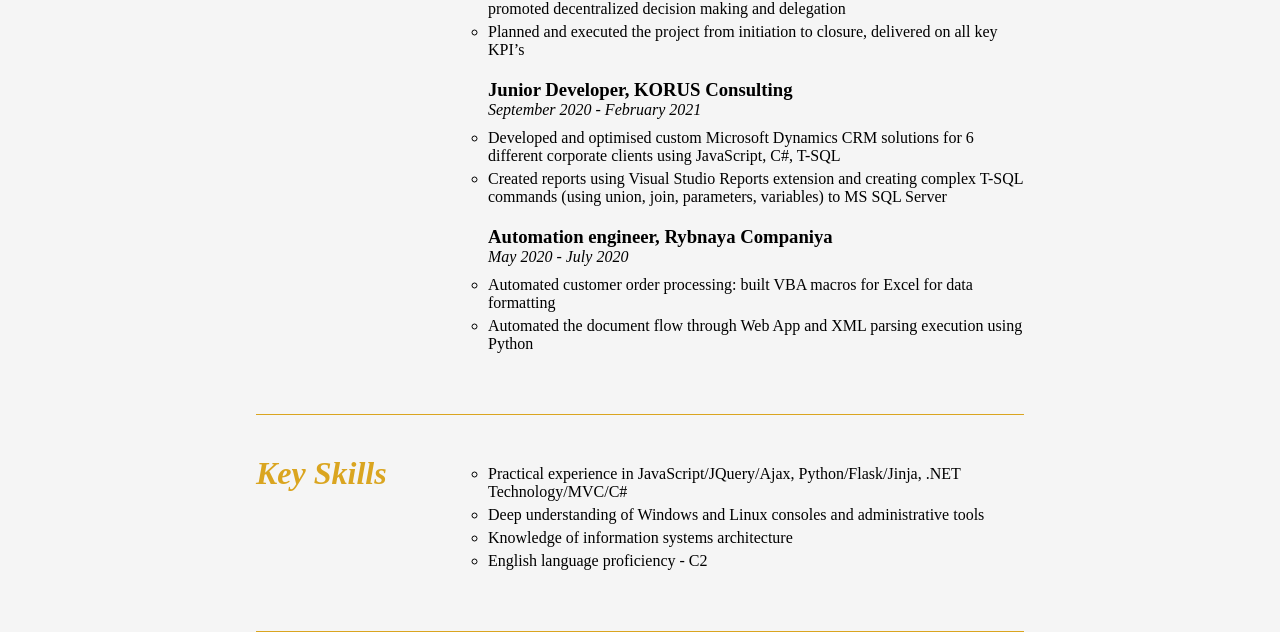
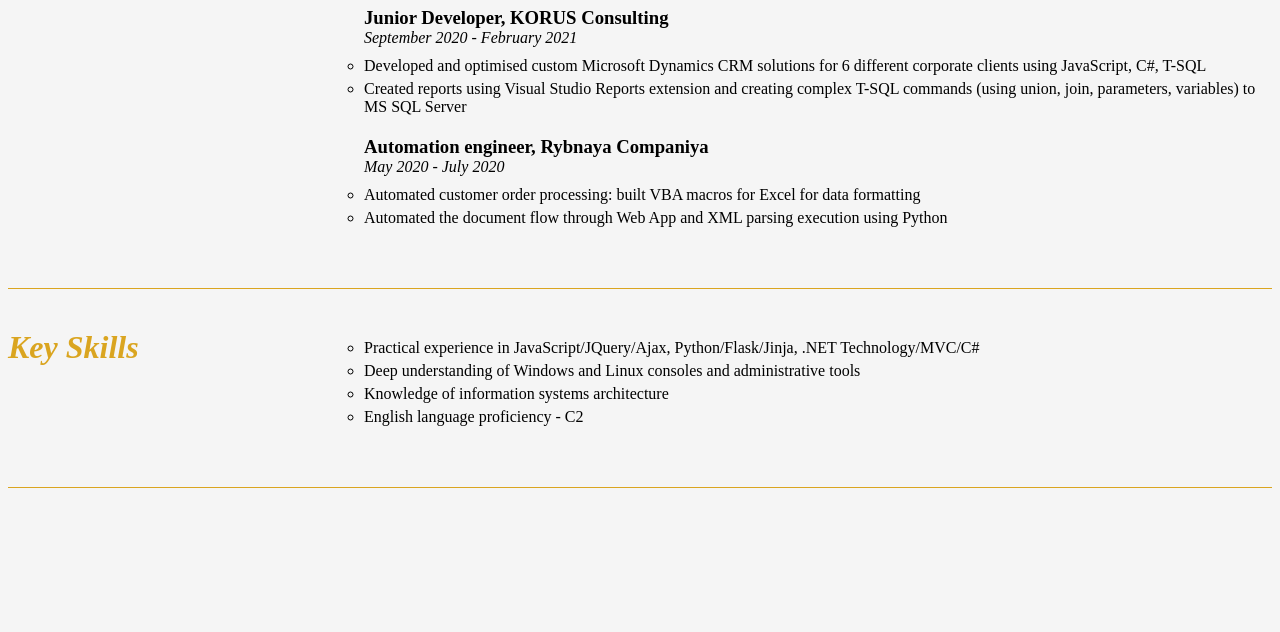
Before and after one commit to triyul22/CV, a plain HTML site: page index.html in a window 1280 px wide. Shown: the part 534-1166 px from the top of the page. After the commit the page ends 1030 px from the top, so only its background shows below. Drawn offline with Linux system fonts and the light colour scheme.

Commit message:
remove width parameter

```diff
--- a/index.css
+++ b/index.css
@@ -1,6 +1,6 @@
 body {
-    width: 60%;
-    margin: 0 auto;
+/*    width: 60%;
+    margin: 0 auto;*/
     background-color: whitesmoke;
 }
 header {
```
